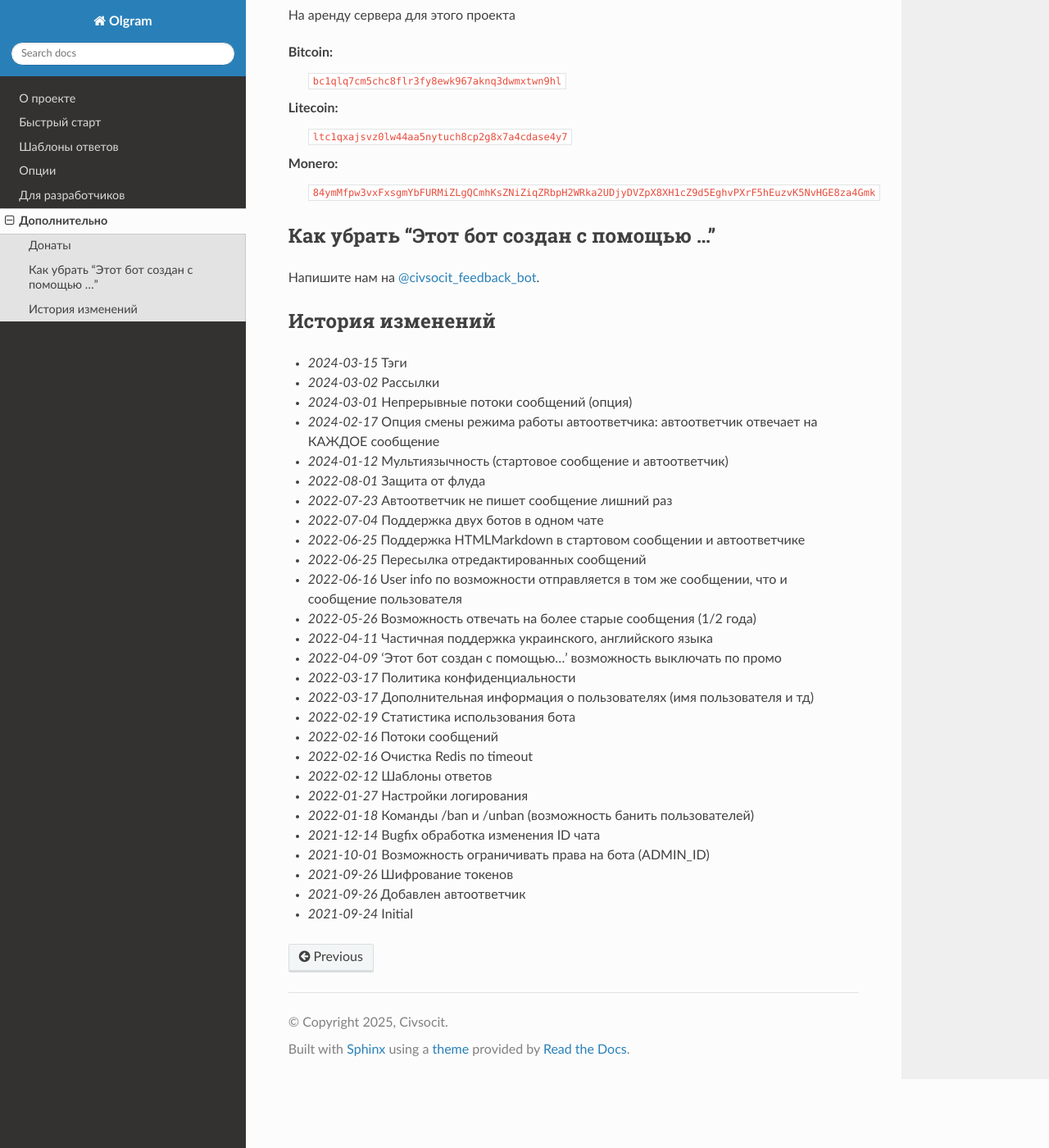
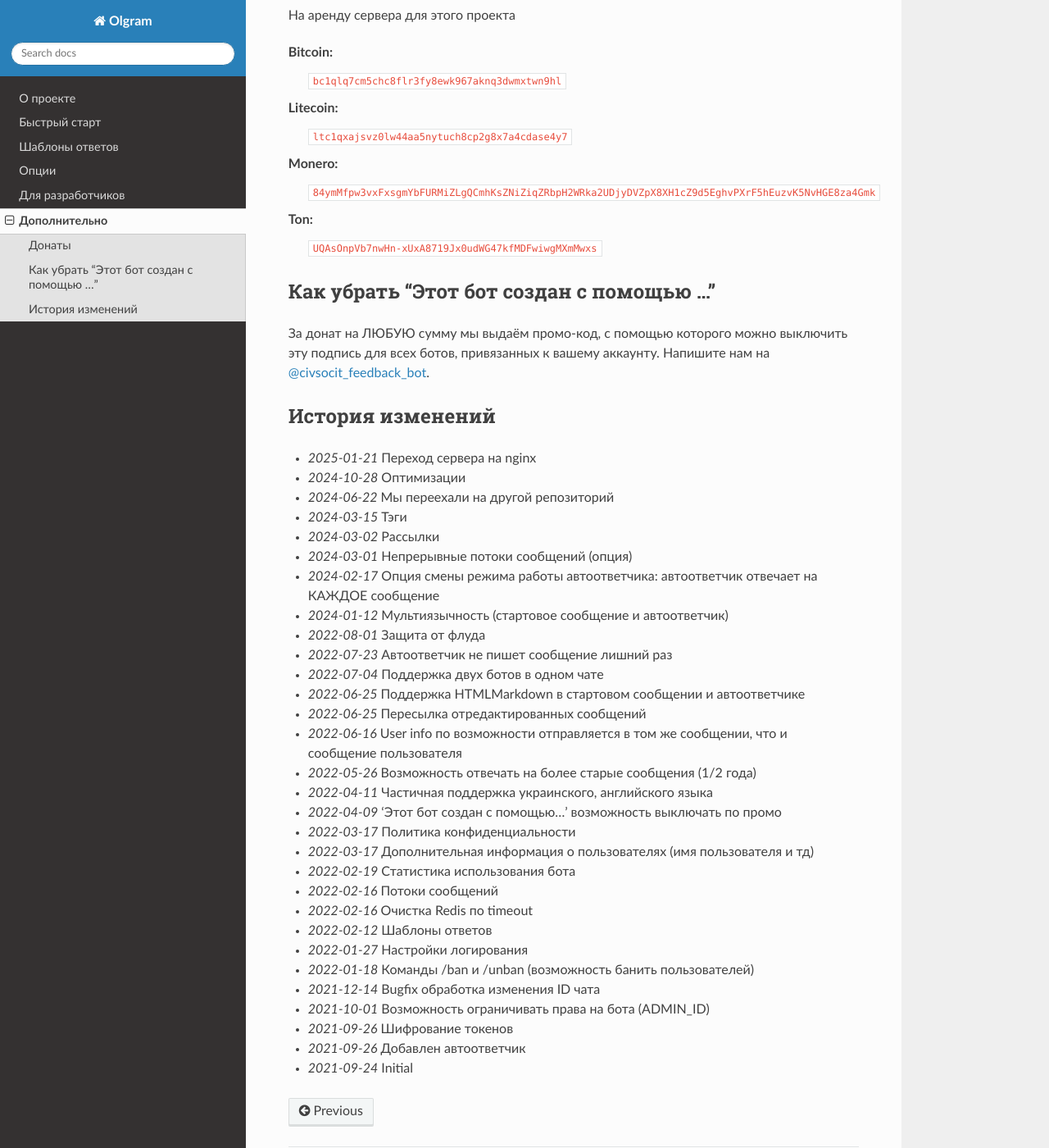
Before and after one commit to olgrambot/olgram, a Sphinx documentation site: the page built from docs/source/additional.rst, in a window 1280 px wide and 1400 px high, scrolled down 209 px. Shown: the whole window at 82% size. Built offline with Sphinx 7.4.7 and the Read the Docs theme 3.1.0, drawn with Linux system fonts in a browser that asks for light colours; some of the changed text lies outside the part shown.

Commit message:
docs update

```diff
--- a/docs/source/about.rst
+++ b/docs/source/about.rst
@@ -27,7 +27,7 @@
 Наше принципиальное отличие от `Livegram <https://t.me/LivegramBot>`_ это открытость и безопасность.
 
 * Olgram не хранит сообщения, которые вы пересылаете через него
-* Код нашего проекта `полностью открыт <https://github.com/civsocit/olgram>`_
+* Код нашего проекта `полностью открыт <https://github.com/olgrambot/olgram>`_
 * Вы можете развернуть Olgram на своём собственном сервере (читайте :doc:`developer`)
 * Наши сервера находятся в Германии, мы не подконтрольны российскому или белорусскому правительству
 
--- a/docs/source/additional.rst
+++ b/docs/source/additional.rst
@@ -15,14 +15,22 @@
 Monero:
     ``84ymMfpw3vxFxsgmYbFURMiZLgQCmhKsZNiZiqZRbpH2WRka2UDjyDVZpX8XH1cZ9d5EghvPXrF5hEuzvK5NvHGE8za4Gmk``
 
+Ton:
+    ``UQAsOnpVb7nwHn-xUxA8719Jx0udWG47kfMDFwiwgMXmMwxs``
+
 Как убрать "Этот бот создан с помощью ..."
 ----------------
+За донат на ЛЮБУЮ сумму мы выдаём промо-код, с помощью которого можно выключить эту подпись для всех ботов,
+привязанных к вашему аккаунту.
 Напишите нам на `@civsocit_feedback_bot <https://t.me/civsocit_feedback_bot>`_.
 
 
 История изменений
 ----------------
 
+- `2025-01-21` Переход сервера на nginx
+- `2024-10-28` Оптимизации
+- `2024-06-22` Мы переехали на другой репозиторий
 - `2024-03-15` Тэги
 - `2024-03-02` Рассылки
 - `2024-03-01` Непрерывные потоки сообщений (опция)
--- a/docs/source/conf.py
+++ b/docs/source/conf.py
@@ -3,7 +3,7 @@
 # -- Project information
 
 project = 'Olgram'
-copyright = '2025, Civsocit'
+copyright = '2025, Olgram team'
 author = 'olgram-team'
 
 release = '0.8'
--- a/pyproject.toml
+++ b/pyproject.toml
@@ -2,7 +2,7 @@
 name = "olgram"
 version = "0.2.0"
 description = ""
-authors = ["Civ Soc <feedback@civsoc.it>"]
+authors = ["Olgram <t.me/civsocit_feedback_bot>"]
 license = "CC0"
 
 [tool.poetry.dependencies]
```
Also changed, not shown: README.md (+3 -3 lines), docs/source/developer.rst (+9 -4 lines), .readthedocs.yaml, 5 other files.
